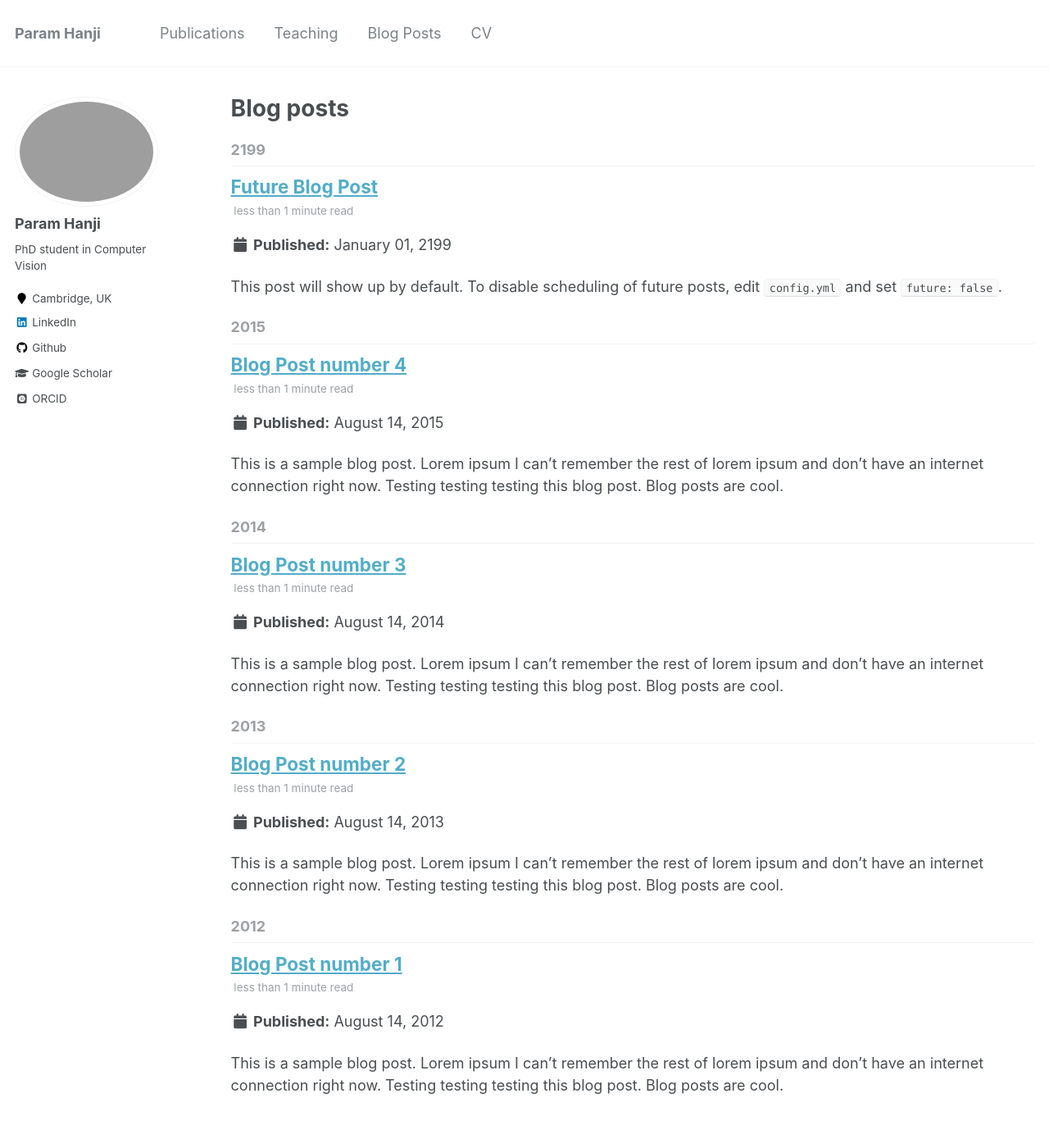
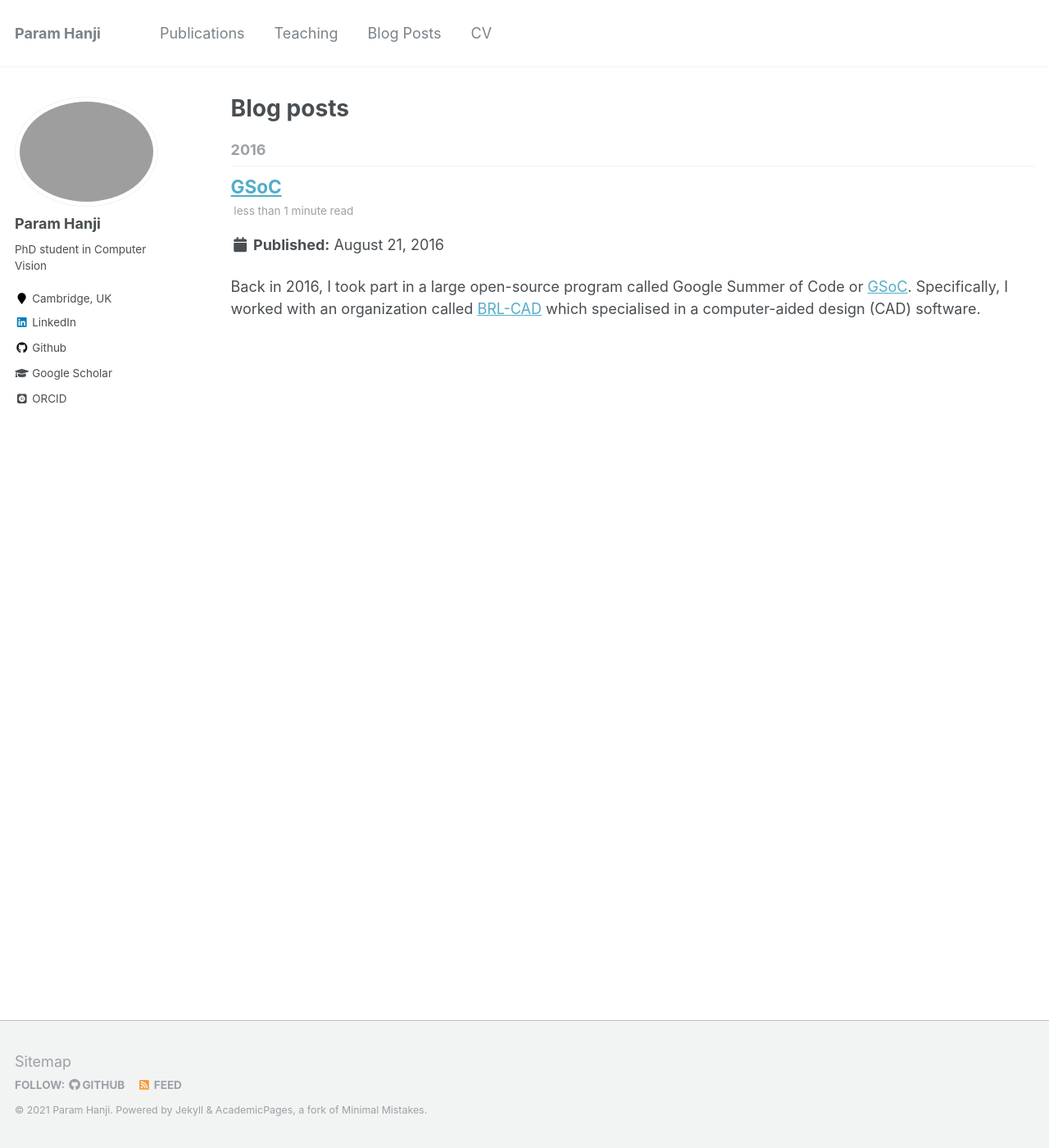
Before and after one commit to paramhanji/paramhanji.github.io, a Jekyll site: the page built from _pages/year-archive.html, in a window 1280 px wide and 1400 px high. Shown: the whole window at 82% size. Built offline with Jekyll 4.4.1, drawn with Linux system fonts in a browser that asks for light colours; some web fonts are replaced.

Commit message:
Linked gsoc blog

```diff
--- a/_posts/2012-08-14-blog-post-1.md
+++ /dev/null
@@ -1,20 +0,0 @@
----
-title: 'Blog Post number 1'
-date: 2012-08-14
-permalink: /posts/2012/08/blog-post-1/
-tags:
-  - cool posts
-  - category1
-  - category2
----
-
-This is a sample blog post. Lorem ipsum I can't remember the rest of lorem ipsum and don't have an internet connection right now. Testing testing testing this blog post. Blog posts are cool.
-
-Headings are cool
-======
-
-You can have many headings
-======
-
-Aren't headings cool?
-------
--- a/_posts/2013-08-14-blog-post-2.md
+++ /dev/null
@@ -1,20 +0,0 @@
----
-title: 'Blog Post number 2'
-date: 2013-08-14
-permalink: /posts/2013/08/blog-post-2/
-tags:
-  - cool posts
-  - category1
-  - category2
----
-
-This is a sample blog post. Lorem ipsum I can't remember the rest of lorem ipsum and don't have an internet connection right now. Testing testing testing this blog post. Blog posts are cool.
-
-Headings are cool
-======
-
-You can have many headings
-======
-
-Aren't headings cool?
-------
--- a/_posts/2014-08-14-blog-post-3.md
+++ /dev/null
@@ -1,20 +0,0 @@
----
-title: 'Blog Post number 3'
-date: 2014-08-14
-permalink: /posts/2014/08/blog-post-3/
-tags:
-  - cool posts
-  - category1
-  - category2
----
-
-This is a sample blog post. Lorem ipsum I can't remember the rest of lorem ipsum and don't have an internet connection right now. Testing testing testing this blog post. Blog posts are cool.
-
-Headings are cool
-======
-
-You can have many headings
-======
-
-Aren't headings cool?
-------
--- /dev/null
+++ b/_posts/2016-08-21-gsoc.md
@@ -0,0 +1,31 @@
+---
+title: 'GSoC'
+date: 2016-08-21
+permalink: /posts/2016/08/gsoc/
+tags:
+  - google summer of code
+  - open source
+  - ray tracing
+---
+
+Back in 2016, I took part in a large open-source program called Google Summer of Code or [GSoC](https://summerofcode.withgoogle.com/). Specifically, I worked with an organization called [BRL-CAD](https://brlcad.org/) which specialised in a computer-aided design (CAD) software.
+
+Rendering primitives
+------
+For my GSoC project, I proposed to improve OpenCL support for the BRL-CAD raytracer. I successfully accelerated the rendering of a few primitive shapes such as EPA (elliptical parabolloid), ETO (elliptical torus), PART (lozenge shaped object).
+
+| Solarized dark             |  Solarized Ocean |
+| :-------------------------:|:-------------------------: |
+| ![](https://...Dark.png)  |  ![](https://...Ocean.png) |
+
+| ![ETO](/files/images/gsoc_eto.png) | ![PART](/files/images/gsoc_part.png) |
+| :--------------------------------: | :----------------------------------: |
+| *Primitives ETO (left) and PART (right) rendered by the OpenCL raytracer* |
+
+Subsequently, I reimplemented a boolean weaving algortihm to combine multiple primitives to yield more complex shapes. Boolean operations include Union, Intersection and Difference.
+
+| ![Complex](/files/images/gsoc_complex.png) |
+|:--:|
+| *Complex object by combining primitives using boolean weaving* |
+
+For more information, navigate [here](https://summerofcode.withgoogle.com/archive/2016/projects/4727606599483392) for the official project page and [here](https://catchchaos.wordpress.com/) for weekly logs.
--- a/_posts/2199-01-01-future-post.md
+++ /dev/null
@@ -1,11 +0,0 @@
----
-title: 'Future Blog Post'
-date: 2199-01-01
-permalink: /posts/2012/08/blog-post-4/
-tags:
-  - cool posts
-  - category1
-  - category2
----
-
-This post will show up by default. To disable scheduling of future posts, edit `config.yml` and set `future: false`.
```
Also changed, not shown: _posts/2015-08-14-blog-post-4.md (deleted, +0 -20 lines), _publications/2017-12-18-pihc-tsp.md (+1 -1 lines), files/images/gsoc_complex.png (added), files/images/gsoc_eto.png (added), files/images/gsoc_part.png (added).
